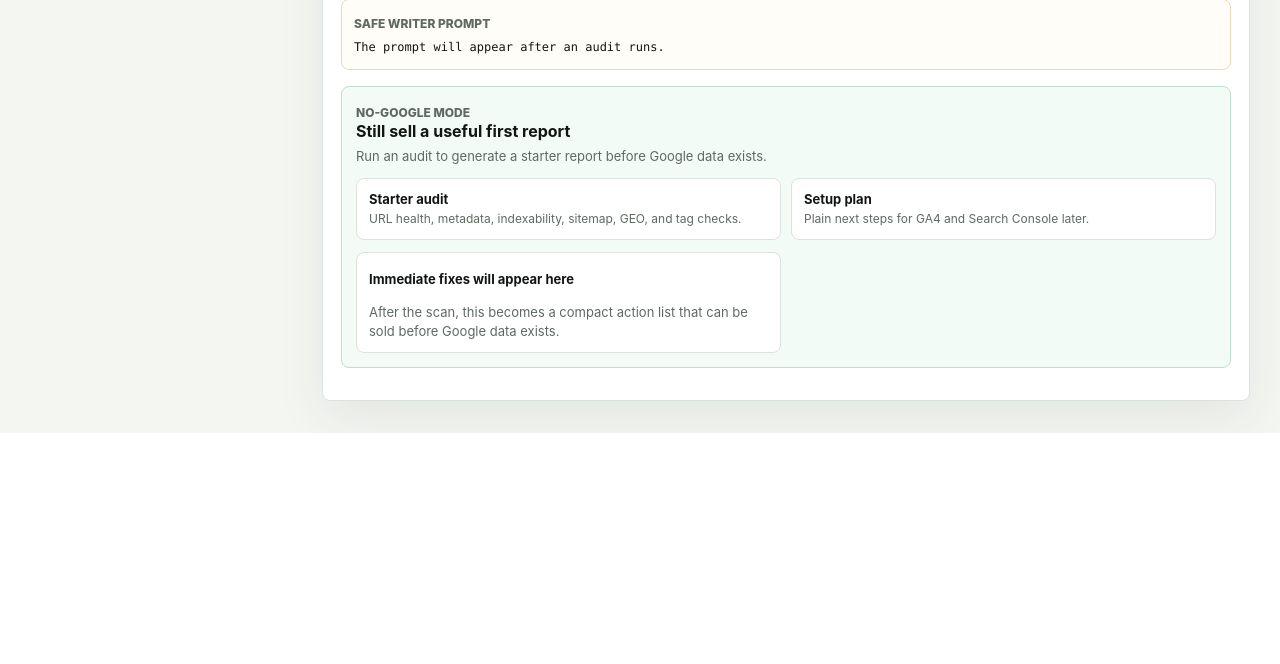
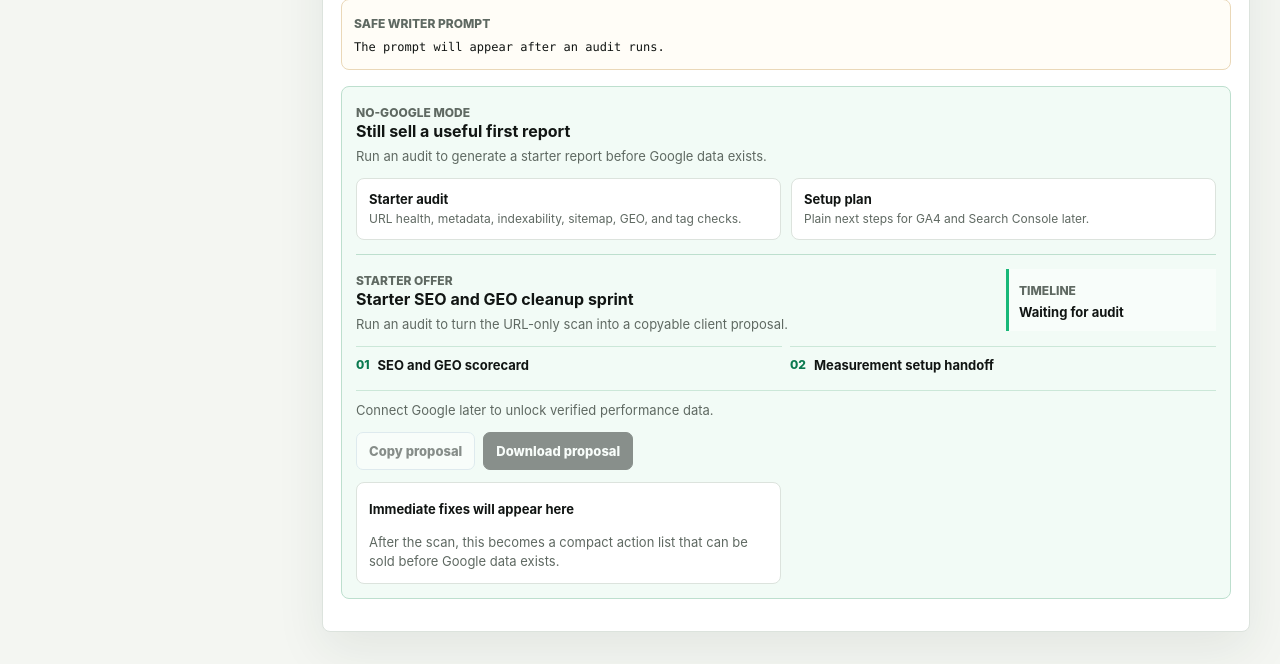
Before and after one commit to Lumo016/open-seo-growth, a Flask app: page / in a window 1280 px wide. Shown: the part 1382-2046 px from the top of the page. Before the commit the page ends 1815 px from the top, so only its background shows below. Run offline with Flask 3, Linux system fonts and the light colour scheme; some libraries are stand-ins or nearby versions.

Commit message:
Add no-google starter proposal export

```diff
--- a/seo_growth/instant_audit.py
+++ b/seo_growth/instant_audit.py
@@ -900,9 +900,30 @@ def build_audit_response(
         for item in sorted(checks, key=lambda item: (item["ok"], -item["weight"]))
         if not item["ok"]
     ][:6]
+    quick_win_package = (
+        f"{len(quick_wins)} prioritized SEO fixes"
+        if quick_wins
+        else "a clean SEO scorecard, evidence summary"
+    )
     no_google_report = {
         "title": "No-Google SEO starter report",
         "positioning": "Use this as the first deliverable before the customer has GA4 or Search Console connected.",
+        "starter_offer": {
+            "name": "Starter SEO and GEO cleanup sprint",
+            "audience": "Site owners who do not have reliable GA4 or Search Console data yet.",
+            "timeline": "Audit and action plan now; measurement follow-up after 30 days of Google data.",
+            "summary": (
+                f"Package the URL-only audit into {quick_win_package}, a GEO content brief, "
+                "and a Google measurement setup plan."
+            ),
+            "deliverables": [
+                "SEO and GEO scorecard with transparent evidence",
+                "Prioritized technical, metadata, indexability, and content fixes",
+                "Prompt-safe GEO content brief for a writer or founder",
+                "GA4 and Search Console setup plan for the next reporting cycle",
+            ],
+            "upgrade_trigger": "After GA4 and Search Console collect enough data, run the growth dashboard for clicks, impressions, CTR, positions, sessions, pages, and query opportunities.",
+        },
         "what_you_can_sell_now": [
             "Technical and on-page readiness audit",
             "Indexability and metadata cleanup plan",
--- a/static/app.js
+++ b/static/app.js
@@ -525,6 +525,7 @@ function buildAuditMarkdown(audit) {
   const geo = audit.geo_report || {};
   const geoSignals = geo.signals || {};
   const noGoogle = audit.no_google_report || {};
+  const starterOffer = noGoogle.starter_offer || {};
   return [
     `# SEO and GEO Audit Report`,
     ``,
@@ -607,6 +608,18 @@ function buildAuditMarkdown(audit) {
     ``,
     markdownList(noGoogle.what_you_can_sell_now, "Use the URL-only audit as the first deliverable."),
     ``,
+    `## Starter Offer`,
+    ``,
+    `Name: ${starterOffer.name || "Starter SEO and GEO cleanup sprint"}`,
+    `Audience: ${starterOffer.audience || "Site owners without reliable Google data yet."}`,
+    `Timeline: ${starterOffer.timeline || "Audit now; measurement follow-up after Google data accrues."}`,
+    ``,
+    starterOffer.summary || "Package the URL-only audit into a practical SEO and GEO cleanup proposal.",
+    ``,
+    markdownList(starterOffer.deliverables, "SEO and GEO scorecard, action plan, and measurement setup handoff."),
+    ``,
+    `Upgrade trigger: ${starterOffer.upgrade_trigger || "Connect Google later for verified growth reporting."}`,
+    ``,
     `## Limits`,
     ``,
     markdownList(noGoogle.limits, "No verified Google performance data is included unless Google is connected."),
@@ -617,6 +630,42 @@ function buildAuditMarkdown(audit) {
     ``,
     `---`,
     `Generated by Open SEO Growth. GEO scoring is a transparent heuristic, not a ranking guarantee.`,
+  ].join("\n");
+}
+
+function buildStarterOfferMarkdown(audit) {
+  const report = audit?.no_google_report || {};
+  const offer = report.starter_offer || {};
+  return [
+    `# ${offer.name || "Starter SEO and GEO cleanup sprint"}`,
+    ``,
+    `Generated: ${isoDate()}`,
+    `Website: ${audit?.audited_url || "-"}`,
+    `Audience: ${offer.audience || "Site owners without reliable GA4 or Search Console data yet."}`,
+    `Timeline: ${offer.timeline || "Audit now; measurement follow-up after Google data accrues."}`,
+    ``,
+    `## Proposal Summary`,
+    ``,
+    offer.summary || "Use the URL-only audit as a practical first SEO and GEO deliverable before Google data exists.",
+    ``,
+    `## Deliverables`,
+    ``,
+    markdownList(offer.deliverables || report.what_you_can_sell_now, "SEO and GEO scorecard, action plan, and measurement setup handoff."),
+    ``,
+    `## Immediate Priorities`,
+    ``,
+    markdownWins(audit?.quick_wins, "No urgent SEO fixes found in the first scan."),
+    ``,
+    `## Measurement Upgrade`,
+    ``,
+    offer.upgrade_trigger || "After GA4 and Search Console collect enough data, run the growth dashboard for verified clicks, impressions, CTR, positions, sessions, pages, and query opportunities.",
+    ``,
+    `## Limits`,
+    ``,
+    markdownList(report.limits, "No verified Google performance data is included until Google is connected."),
+    ``,
+    `---`,
+    `Generated by Open SEO Growth.`,
   ].join("\n");
 }
 
@@ -634,6 +683,10 @@ function downloadText(filename, content, type) {
 
 function setExportReady(isReady) {
   ["copyReportBtn", "downloadMarkdownBtn", "downloadBriefBtn", "downloadJsonBtn"].forEach((id) => {
+    const button = $(id);
+    if (button) button.disabled = !isReady;
+  });
+  ["copyStarterOfferBtn", "downloadStarterOfferBtn"].forEach((id) => {
     const button = $(id);
     if (button) button.disabled = !isReady;
   });
@@ -911,6 +964,14 @@ function renderAuditEmpty() {
     <article><strong>Starter audit</strong><small>URL health, metadata, indexability, sitemap, GEO, and tag checks.</small></article>
     <article><strong>Setup plan</strong><small>Plain next steps for GA4 and Search Console later.</small></article>
   `;
+  $("starterOfferName").textContent = "Starter SEO and GEO cleanup sprint";
+  $("starterOfferSummary").textContent = "Run an audit to turn the URL-only scan into a copyable client proposal.";
+  $("starterOfferTimeline").textContent = "Waiting for audit";
+  $("starterOfferDeliverables").innerHTML = `
+    <article><span>01</span><strong>SEO and GEO scorecard</strong></article>
+    <article><span>02</span><strong>Measurement setup handoff</strong></article>
+  `;
+  $("starterOfferUpgrade").textContent = "Connect Google later to unlock verified performance data.";
   $("quickWinList").innerHTML = `
     <article class="empty-state">
       <strong>Immediate fixes will appear here</strong>
@@ -1148,11 +1209,22 @@ function renderAudit(audit) {
     </article>
   `;
   const report = audit.no_google_report || {};
+  const offer = report.starter_offer || {};
   const deliverables = report.what_you_can_sell_now || [];
   $("noGoogleSummary").textContent = report.positioning || "Use this as the first deliverable before Google data exists.";
   $("noGoogleDeliverables").innerHTML = deliverables.map((item) => `
     <article><strong>${escapeHtml(item)}</strong><small>Available from URL-only audit mode.</small></article>
   `).join("");
+  $("starterOfferName").textContent = offer.name || "Starter SEO and GEO cleanup sprint";
+  $("starterOfferSummary").textContent = offer.summary || "Package the URL-only audit into a practical SEO and GEO cleanup proposal.";
+  $("starterOfferTimeline").textContent = offer.timeline || "Audit now; measurement follow-up after Google data accrues.";
+  $("starterOfferDeliverables").innerHTML = (offer.deliverables || deliverables).map((item, index) => `
+    <article>
+      <span>${String(index + 1).padStart(2, "0")}</span>
+      <strong>${escapeHtml(item)}</strong>
+    </article>
+  `).join("");
+  $("starterOfferUpgrade").textContent = offer.upgrade_trigger || "Connect Google later for verified growth reporting.";
   const quickWins = audit.quick_wins || [];
   $("quickWinList").innerHTML = quickWins.length
     ? quickWins.map((item) => `
@@ -1562,6 +1634,29 @@ function downloadAuditJson() {
   showToast("JSON evidence downloaded.");
 }
 
+async function copyStarterOffer() {
+  if (!state.audit) {
+    showToast("Run an audit first.", "error");
+    return;
+  }
+  try {
+    await navigator.clipboard.writeText(buildStarterOfferMarkdown(state.audit));
+    showToast("Starter proposal copied as Markdown.");
+  } catch {
+    showToast("Clipboard is unavailable. Download the proposal instead.", "error");
+  }
+}
+
+function downloadStarterOffer() {
+  if (!state.audit) {
+    showToast("Run an audit first.", "error");
+    return;
+  }
+  const slug = fileSlug(state.audit.audited_url);
+  downloadText(`${slug}-starter-seo-geo-proposal-${isoDate()}.md`, buildStarterOfferMarkdown(state.audit), "text/markdown;charset=utf-8");
+  showToast("Starter proposal downloaded.");
+}
+
 async function copyGrowthReportMarkdown() {
   if (!state.report) {
     showToast("Run a growth report first.", "error");
@@ -1645,6 +1740,8 @@ function wireEvents() {
   $("downloadMarkdownBtn").addEventListener("click", downloadAuditMarkdown);
   $("downloadBriefBtn").addEventListener("click", downloadAuditBrief);
   $("downloadJsonBtn").addEventListener("click", downloadAuditJson);
+  $("copyStarterOfferBtn").addEventListener("click", copyStarterOffer);
+  $("downloadStarterOfferBtn").addEventListener("click", downloadStarterOffer);
   $("copyGrowthReportBtn").addEventListener("click", copyGrowthReportMarkdown);
   $("downloadGrowthMarkdownBtn").addEventListener("click", downloadGrowthMarkdown);
   $("downloadGrowthJsonBtn").addEventListener("click", downloadGrowthJson);
--- a/static/styles.css
+++ b/static/styles.css
@@ -1466,6 +1466,95 @@ select {
   grid-template-columns: 1fr;
 }
 
+.starter-offer {
+  margin-top: 14px;
+  padding-top: 14px;
+  border-top: 1px solid #bddfce;
+}
+
+.starter-offer-header {
+  display: grid;
+  grid-template-columns: minmax(0, 1fr) minmax(210px, 0.32fr);
+  gap: 14px;
+  align-items: start;
+}
+
+.starter-offer h4 {
+  margin: 0;
+  font-size: 16px;
+  line-height: 1.25;
+}
+
+.starter-offer p {
+  margin: 6px 0 0;
+  color: var(--muted);
+  font-size: 13px;
+  line-height: 1.45;
+}
+
+.starter-offer-meta {
+  min-width: 0;
+  padding: 10px;
+  border-left: 3px solid var(--green);
+  background: rgba(255, 255, 255, 0.52);
+}
+
+.starter-offer-meta span {
+  color: var(--muted);
+  font-size: 12px;
+  font-weight: 800;
+  text-transform: uppercase;
+}
+
+.starter-offer-meta strong {
+  display: block;
+  margin-top: 5px;
+  overflow-wrap: anywhere;
+  font-size: 13px;
+  line-height: 1.35;
+}
+
+.starter-offer-deliverables {
+  display: grid;
+  grid-template-columns: repeat(2, minmax(0, 1fr));
+  gap: 8px;
+  margin-top: 12px;
+}
+
+.starter-offer-deliverables article {
+  display: grid;
+  grid-template-columns: auto minmax(0, 1fr);
+  gap: 8px;
+  align-items: start;
+  padding: 10px 0;
+  border-top: 1px solid rgba(189, 223, 206, 0.72);
+}
+
+.starter-offer-deliverables span {
+  color: var(--green-dark);
+  font-size: 12px;
+  font-weight: 850;
+}
+
+.starter-offer-deliverables strong {
+  display: block;
+  overflow-wrap: anywhere;
+  font-size: 13px;
+  line-height: 1.35;
+}
+
+.starter-offer-upgrade {
+  padding-top: 10px;
+  border-top: 1px solid rgba(189, 223, 206, 0.72);
+}
+
+.starter-offer-actions {
+  display: flex;
+  flex-wrap: wrap;
+  gap: 8px;
+  margin-top: 12px;
+}
+
 .quick-win-list span {
   padding: 3px 7px;
   border-radius: 999px;
@@ -1861,7 +1950,8 @@ select {
   .google-launcher,
   .launcher-actions,
   .simulator-board,
-  .brief-workspace {
+  .brief-workspace,
+  .starter-offer-header {
     grid-template-columns: 1fr;
   }
 
@@ -1904,6 +1994,7 @@ select {
   .audit-summary,
   .mini-list,
   .quick-win-list,
+  .starter-offer-deliverables,
   .launcher-url,
   .simulator-header,
   .simulator-actions,
--- a/templates/index.html
+++ b/templates/index.html
@@ -194,6 +194,25 @@
               <p id="noGoogleSummary">Run an audit to generate a starter report before Google data exists.</p>
               </div>
               <div id="noGoogleDeliverables" class="mini-list"></div>
+              <section class="starter-offer">
+                <div class="starter-offer-header">
+                  <div>
+                    <span class="section-kicker">Starter offer</span>
+                    <h4 id="starterOfferName">Starter SEO and GEO cleanup sprint</h4>
+                    <p id="starterOfferSummary">Run an audit to turn the URL-only scan into a copyable client proposal.</p>
+                  </div>
+                  <div class="starter-offer-meta">
+                    <span>Timeline</span>
+                    <strong id="starterOfferTimeline">Waiting for audit</strong>
+                  </div>
+                </div>
+                <div id="starterOfferDeliverables" class="starter-offer-deliverables"></div>
+                <p id="starterOfferUpgrade" class="starter-offer-upgrade">Connect Google later to unlock verified performance data.</p>
+                <div class="starter-offer-actions">
+                  <button id="copyStarterOfferBtn" class="report-action" type="button" disabled>Copy proposal</button>
+                  <button id="downloadStarterOfferBtn" class="report-action primary" type="button" disabled>Download proposal</button>
+                </div>
+              </section>
               <div id="quickWinList" class="quick-win-list"></div>
             </section>
             <div id="auditChecklist" class="check-list"></div>
```
Also changed, not shown: tests/test_instant_audit.py (+3 -0 lines), README.md.
